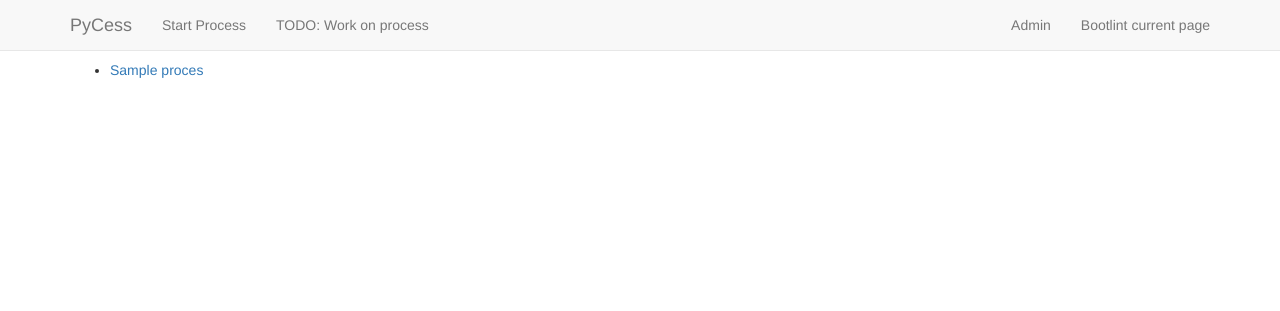
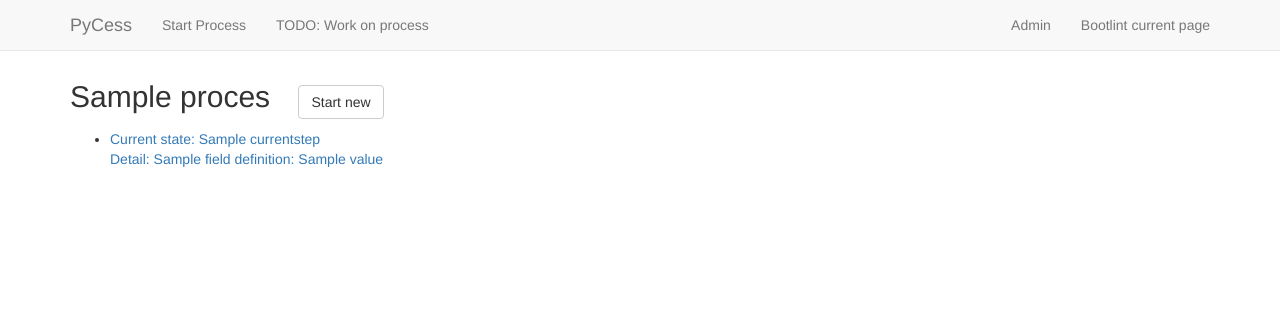
Before and after one commit to pycess/pycess, a Django app: template process/templates/process/process_list.html in a window 1280 px wide. Shown: the top 311 px of the page. Run offline with Django 3.2, Linux system fonts and the light colour scheme; the template is opened without the code that fills it: most values are stand-ins (such as "Sample title", 1, 10 or a date in 2020); parts of the project's set-up code (start-up, migrations or seed data) failed here and were passed over; some libraries are stand-ins or nearby versions.

Commit message:
Add compact process overview, that shows processes, their instances and data about their state

```diff
--- a/process/templates/process/process_list.html
+++ b/process/templates/process/process_list.html
@@ -1,12 +1,39 @@
 {% extends "include/base.html" %}
+
+{% load pdb %}
 
 {% block content %}
     {% if processes %}
+        {% for process in processes %}
+            <h2>{{process.name}}
+                <small style="margin-left: 20px">
+                    <a class="btn btn-default" href="{% url 'instance_create' process.id %}">
+                        Start new
+                    </a>
+                </small>
+            </h2>
             <ul>
-    {% for process in processes %}
-        <li><a href="{% url 'detail' process.id %}/">{{ process.name }}</a></li>
+                {% for instance in process.instances.all %}
+                    <li>
+                        <a href="{% url 'instance_detail' process.id instance.id %}/">
+                            <span>Current state: {{instance.currentstep.name}}</span>
+                            <br>
+                            Detail:
+                            {% for field, value in instance.overview_fields %}
+                                {% if field.should_show_in_overview %}
+                                    <span class="field {{field.field_definition.name}}">{{field.field_definition.name}}: {{value}}</span>
+                                {% else %}
+                                    {{value.should_show_in_overview}}
+                                {% endif %}
+                            {% endfor %}
+
+                        </a>
+                    </li>
+                {% empty %}
+                    <p>No instances are available.</p>
                 {% endfor %}
             </ul>
+        {% endfor %}
     {% else %}
         <p>No processes are available.</p>
     {% endif %}
```
Also changed, not shown: process/models.py (+15 -1 lines). Lines whose indentation alone changed are shown as unchanged.
